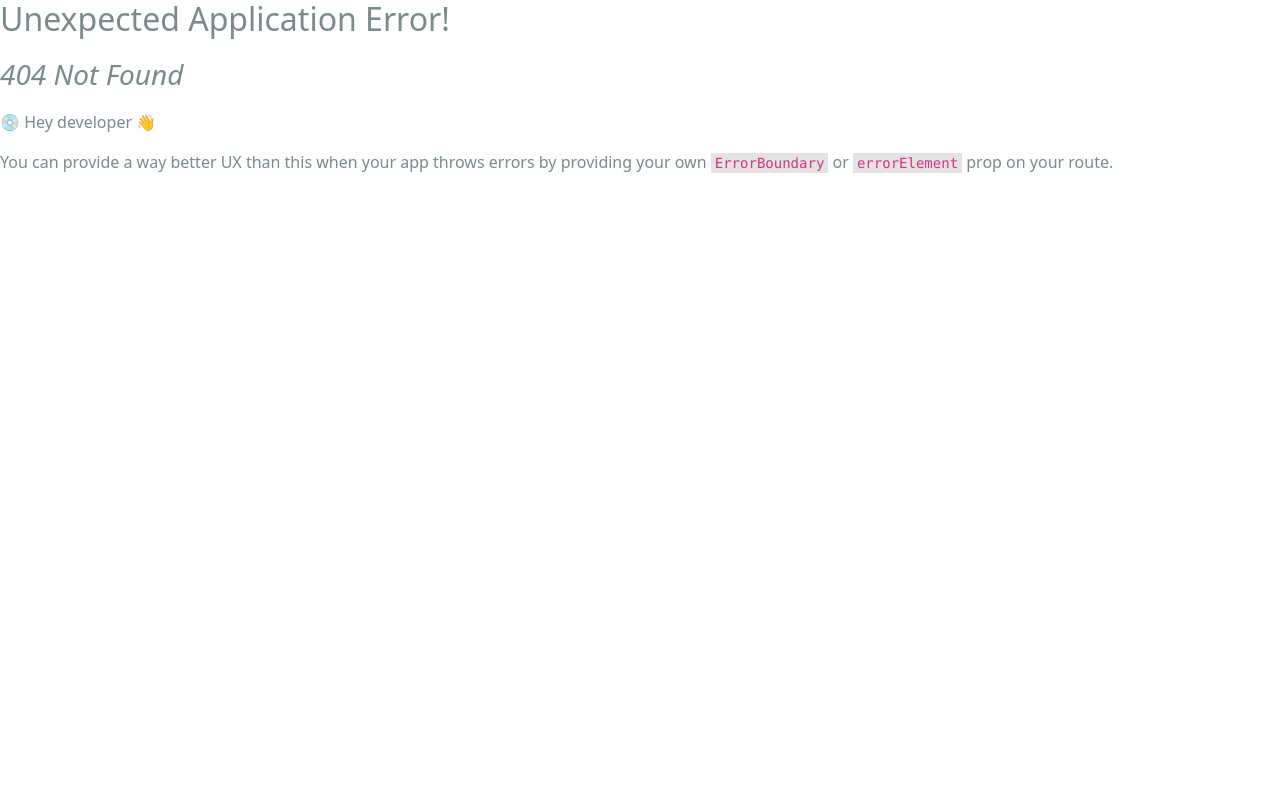
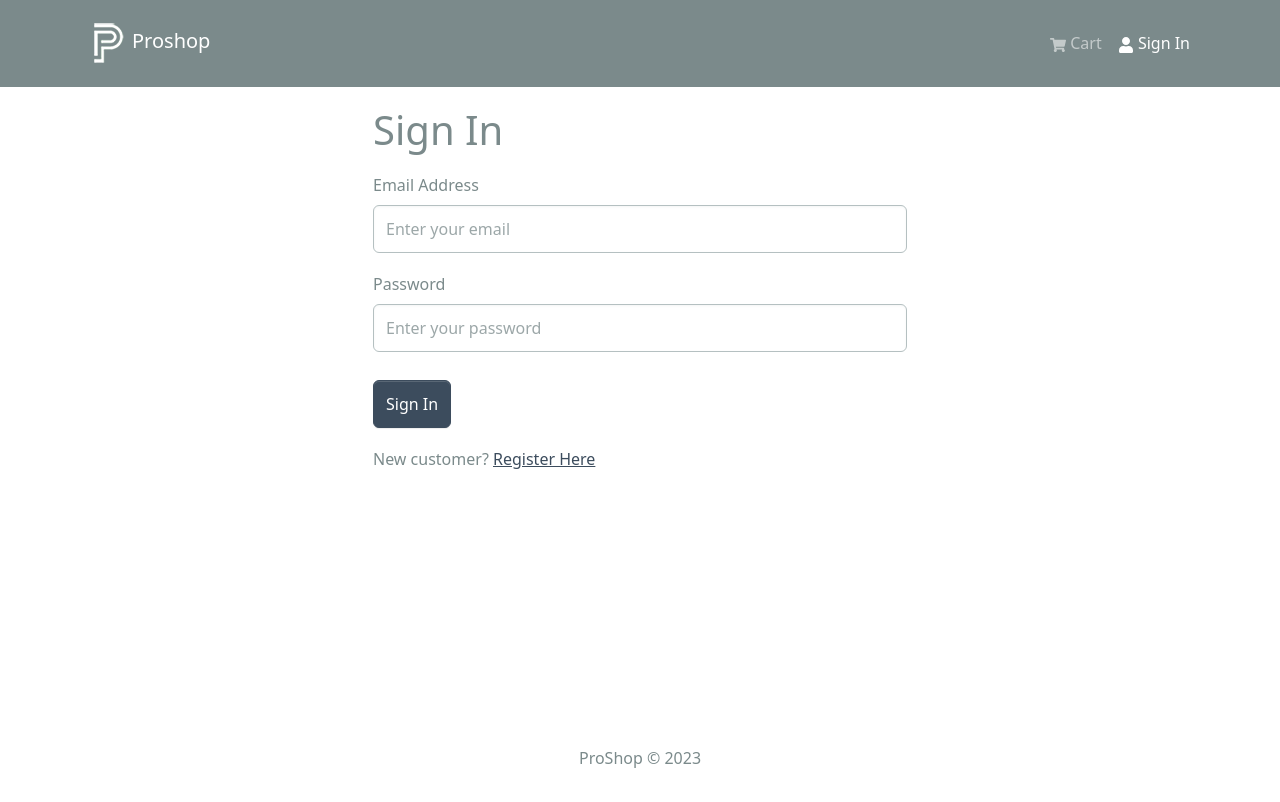
Before and after one commit to Ssewagudde-dev/proshop, a React app in the folder frontend/: page /login in a window 1280 px wide. Before the commit this address had no page. Shown: the top 802 px of the page. Built offline with nearby package versions, Linux system fonts and the light colour scheme; the HTML template or start-up script is replaced by a standard one.

Commit message:
Login Screen and Functionality

```diff
--- a/frontend/package.json
+++ b/frontend/package.json
@@ -20,7 +20,8 @@
     "react-icons": "^4.10.1",
     "react-redux": "^8.1.2",
     "react-router-bootstrap": "^0.26.2",
-    "react-router-dom": "^6.14.2"
+    "react-router-dom": "^6.14.2",
+    "react-toastify": "^9.1.3"
   },
   "devDependencies": {
     "@types/react": "^18.2.15",
--- a/frontend/src/App.jsx
+++ b/frontend/src/App.jsx
@@ -1,6 +1,8 @@
 import React from "react";
 import { Container } from "react-bootstrap";
 import { Outlet } from "react-router-dom";
+import { ToastContainer } from "react-toastify";
+import "react-toastify/dist/ReactToastify.css";
 import Header from "./components/Header";
 import Footer from "./components/Footer";
 
@@ -14,6 +16,7 @@
         </Container>
       </main>
       <Footer />
+      <ToastContainer />
     </>
   );
 };
--- /dev/null
+++ b/frontend/src/components/FormContainer.jsx
@@ -0,0 +1,15 @@
+import { Container, Row, Col } from "react-bootstrap";
+
+const FormContainer = ({ children }) => {
+  return (
+    <Container>
+      <Row className="justify-content-md-center">
+        <Col xs={12} md={6}>
+          {children}
+        </Col>
+      </Row>
+    </Container>
+  );
+};
+
+export default FormContainer;
--- a/frontend/src/components/Header.jsx
+++ b/frontend/src/components/Header.jsx
@@ -1,4 +1,4 @@
-import { Navbar, Nav, Container, Badge } from "react-bootstrap";
+import { Navbar, Nav, Container, Badge, NavDropdown } from "react-bootstrap";
 import { FaShoppingCart, FaUser } from "react-icons/fa";
 import { LinkContainer } from "react-router-bootstrap";
 import { useSelector } from "react-redux";
@@ -6,7 +6,11 @@
 
 const Header = () => {
   const { cartItems } = useSelector((state) => state.cart);
-  // console.log(cartItems);
+  const { userInfo } = useSelector((state) => state.auth);
+
+  const logoutHandler = () => {
+    console.log("logout");
+  };
   return (
     <header>
       <Navbar bg="dark" variant="dark" expand="md" collapseOnSelect>
@@ -30,12 +34,22 @@
                   )}
                 </Nav.Link>
               </LinkContainer>
-
-              <LinkContainer to="/login">
-                <Nav.Link>
-                  <FaUser /> SignIn
-                </Nav.Link>
-              </LinkContainer>
+              {userInfo ? (
+                <NavDropdown title={userInfo.name} id="username">
+                  <LinkContainer to="/profile">
+                    <NavDropdown.Item>Profile</NavDropdown.Item>
+                  </LinkContainer>
+                  <NavDropdown.Item onClick={logoutHandler}>
+                    Logout
+                  </NavDropdown.Item>
+                </NavDropdown>
+              ) : (
+                <LinkContainer to="/login">
+                  <Nav.Link>
+                    <FaUser /> Sign In
+                  </Nav.Link>
+                </LinkContainer>
+              )}
             </Nav>
           </Navbar.Collapse>
         </Container>
--- a/frontend/src/main.jsx
+++ b/frontend/src/main.jsx
@@ -15,6 +15,7 @@
 import HomeScreen from "./screens/HomeScreen";
 import ProductScreen from "./screens/ProductScreen";
 import CartScreen from "./screens/CartScreen";
+import LoginScreen from "./screens/LoginScreen";
 
 const router = createBrowserRouter(
   createRoutesFromElements(
@@ -22,6 +23,7 @@
       <Route index={true} path="/" element={<HomeScreen />} />
       <Route path="/product/:id" element={<ProductScreen />} />
       <Route path="/cart" element={<CartScreen />} />
+      <Route path="/login" element={<LoginScreen />} />
     </Route>
   )
 );
--- /dev/null
+++ b/frontend/src/screens/LoginScreen.jsx
@@ -0,0 +1,87 @@
+import { useState, useEffect } from "react";
+import { Link, useLocation, useNavigate } from "react-router-dom";
+import { Form, Button, Row, Col } from "react-bootstrap";
+import { useDispatch, useSelector } from "react-redux";
+import FormContainer from "../components/FormContainer";
+import { useLoginMutation } from "../slices/usersApiSlice";
+import { setCredentials } from "../slices/authSlice";
+import { toast } from "react-toastify";
+import Loader from "../components/Loader";
+
+const LoginScreen = () => {
+  const [email, setEmail] = useState("");
+  const [password, setPassword] = useState("");
+
+  const dispatch = useDispatch();
+  const navigate = useNavigate();
+
+  const [login, { isLoading }] = useLoginMutation();
+
+  const { userInfo } = useSelector((state) => state.auth);
+
+  const { search } = useLocation();
+  const sp = new URLSearchParams(search);
+  const redirect = sp.get("redirect") || "/";
+
+  useEffect(() => {
+    if (userInfo) {
+      navigate(redirect);
+    }
+  }, [userInfo, redirect, navigate]);
+
+  const submitHandler = async (e) => {
+    e.preventDefault();
+    try {
+      const res = await login({ email, password }).unwrap();
+      dispatch(setCredentials({ ...res }));
+      navigate(redirect);
+    } catch (err) {
+      toast.error(err?.data.message || err?.error);
+    }
+  };
+  return (
+    <FormContainer>
+      <h1>Sign In</h1>
+      <Form onSubmit={submitHandler}>
+        <Form.Group controlId="email" className="my-3">
+          <Form.Label>Email Address</Form.Label>
+          <Form.Control
+            type="email"
+            placeholder="Enter your email"
+            value={email}
+            onChange={(e) => setEmail(e.target.value)}
+          ></Form.Control>
+        </Form.Group>
+
+        <Form.Group controlId="password" className="my-3">
+          <Form.Label>Password</Form.Label>
+          <Form.Control
+            type="password"
+            placeholder="Enter your password"
+            value={password}
+            onChange={(e) => setPassword(e.target.value)}
+          ></Form.Control>
+        </Form.Group>
+        <Button
+          type="submit"
+          variant="primary"
+          className="mt-2"
+          disabled={isLoading}
+        >
+          Sign In
+        </Button>
+        {isLoading && <Loader />}
+      </Form>
+      <Row className="py-3">
+        <Col>
+          New customer?{" "}
+          <Link to={redirect ? `/register?redirect=${redirect}` : "/register"}>
+            Register Here
+          </Link>
+        </Col>
+      </Row>
+    </FormContainer>
+  );
+};
+
+export default LoginScreen;
--- /dev/null
+++ b/frontend/src/slices/authSlice.js
@@ -0,0 +1,22 @@
+import { createSlice } from "@reduxjs/toolkit";
+
+const initialState = {
+  userInfo: localStorage.getItem("userInfo")
+    ? JSON.parse(localStorage.getItem("userInfo"))
+    : null,
+};
+
+const authSlice = createSlice({
+  name: "auth",
+  initialState,
+  reducers: {
+    setCredentials: (state, action) => {
+      state.userInfo = action.payload;
+      localStorage.setItem("userInfo", JSON.stringify(action.payload));
+    },
+  },
+});
+
+export const { setCredentials } = authSlice.actions;
+
+export default authSlice.reducer;
--- /dev/null
+++ b/frontend/src/slices/usersApiSlice.js
@@ -0,0 +1,16 @@
+import { USERS_URL } from "../constants";
+import { apiSlice } from "./apiSlice";
+
+export const usersApiSlice = apiSlice.injectEndpoints({
+  endpoints: (builder) => ({
+    login: builder.mutation({
+      query: (data) => ({
+        url: `${USERS_URL}/auth`,
+        method: "POST",
+        body: data,
+      }),
+    }),
+  }),
+});
+
+export const { useLoginMutation } = usersApiSlice;
--- a/frontend/src/store.js
+++ b/frontend/src/store.js
@@ -1,11 +1,13 @@
 import { configureStore } from "@reduxjs/toolkit";
 import { apiSlice } from "./slices/apiSlice";
 import cartSliceReducer from "./slices/cartSlice";
+import authSliceReducer from "./slices/authSlice";
 
 const store = configureStore({
   reducer: {
     [apiSlice.reducerPath]: apiSlice.reducer,
     cart: cartSliceReducer,
+    auth: authSliceReducer,
   },
   middleware: (getDefaultMiddleware) =>
     getDefaultMiddleware().concat(apiSlice.middleware),
```
Also changed, not shown: 1 other file (tests, documents, lock files or other folders).
